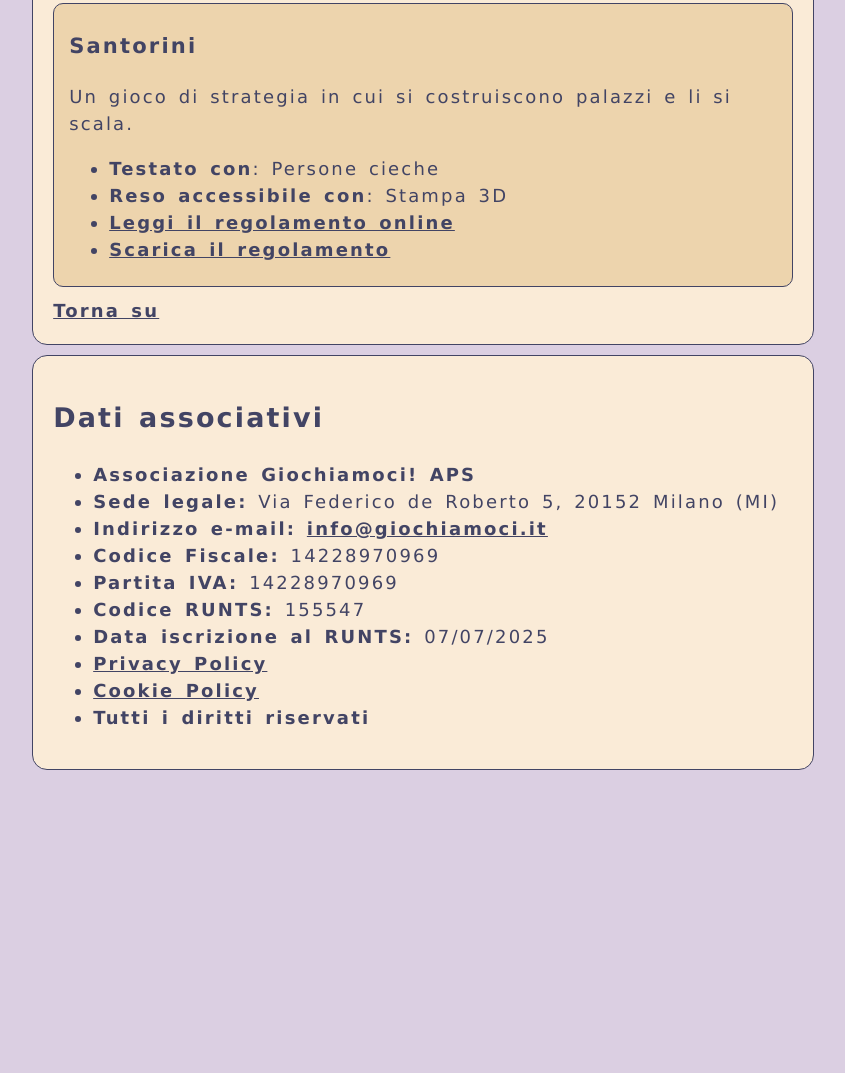
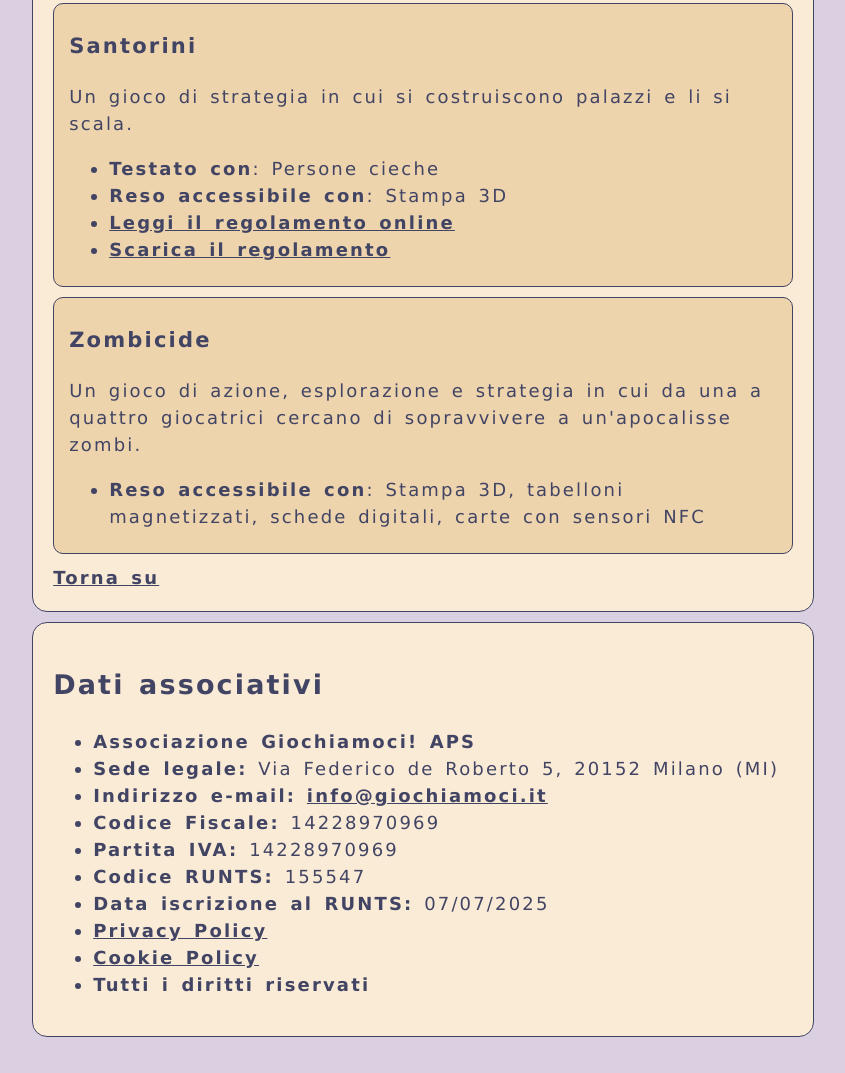
Before and after one commit to Zaknir/Giochiamoci_Prove, a plain HTML site: page giochi-da-tavolo.html in a window 1280 px wide. Shown: the part 2400-3473 px from the top of the page, without its empty margins (217-1062 px from the left). Before the commit the page ends 3206 px from the top, so only its background shows below. Drawn offline with Linux system fonts and the light colour scheme.

Commit message:
add Zombicide

```diff
--- a/giochi-da-tavolo.html
+++ b/giochi-da-tavolo.html
@@ -88,6 +88,14 @@
                 </ul>
             </div>
 
+            <div class="gioco-da-tavolo">
+                <h3>Zombicide</h3>
+                <p>Un gioco di azione, esplorazione e strategia in cui da una a quattro giocatrici cercano di sopravvivere a un'apocalisse zombi.</p>
+                <ul>
+                    <li><b>Reso accessibile con</b>: Stampa 3D, tabelloni magnetizzati, schede digitali, carte con sensori NFC</li>
+                </ul>
+            </div>
+
             <div class="top-link-box">
                 <a href="#top">Torna su</a>
             </div>
```
